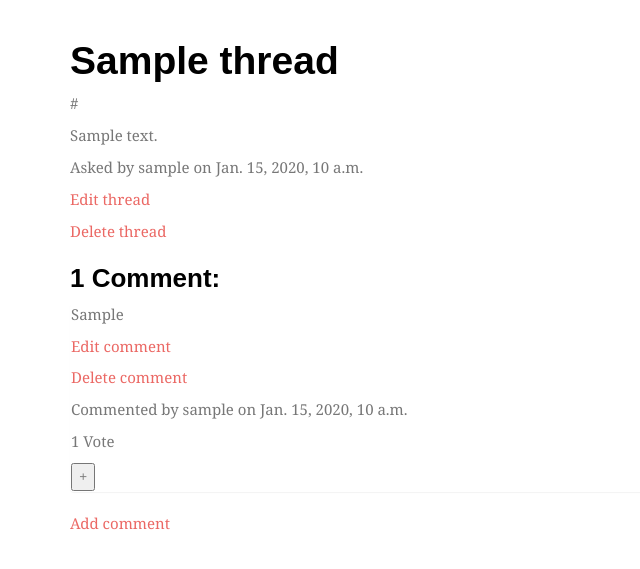
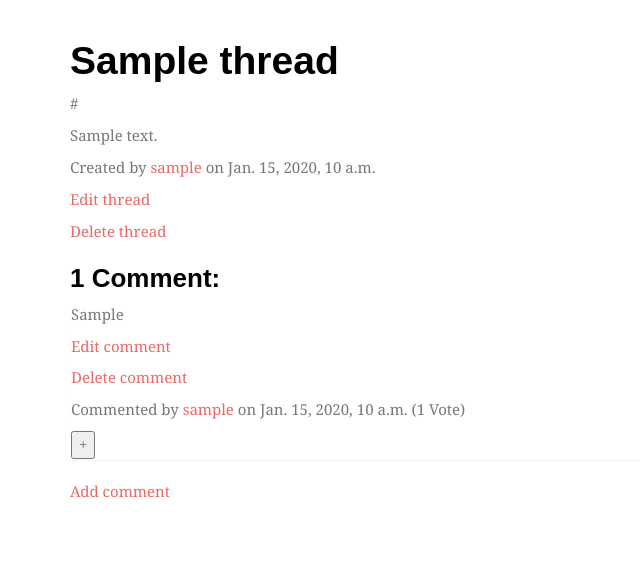
Before and after one commit to wfhorobinjr/forum_app, a Django app: page /thread/1/ in a window 1280 px wide. Shown: the part 61-630 px from the top of the page, without its empty margins (0-640 px from the left). Run offline with Django 3.2, Linux system fonts and the light colour scheme; a user stored in the database is signed in; tables that the repository leaves empty hold one stand-in row (values such as "Sample post"); parts of the project's set-up code (start-up, migrations or seed data) failed here and were passed over; some libraries are stand-ins or nearby versions; some web fonts are replaced.

Commit message:
Add user profile links

```diff
--- a/templates/thread/thread_detail.html
+++ b/templates/thread/thread_detail.html
@@ -3,7 +3,7 @@
 <h1>{{ thread.title }}</h1>
 <p>{{ thread.link }}</p>
 <p>{{ thread.text }}</p>
-<p>Asked by {{ thread.user.username }} on {{ thread.created_at }}</p>
+<p>Created by <a href="{% url 'user_detail' slug=thread.user.username %}">{{ thread.user.username }}</a> on {{ thread.created_at }}</p>
 {% if thread.user == user %}
 <p><a href="{% url 'thread_update' pk=thread.id %}">Edit thread</a></p>
 <p><a href="{% url 'thread_delete' pk=thread.id %}">Delete thread</a></p>
@@ -18,8 +18,7 @@
   <p><a href="{% url 'comment_update' thread_pk=thread.id comment_pk=comment.id %}">Edit comment</a></p>
   <p><a href="{% url 'comment_delete' thread_pk=thread.id comment_pk=comment.id %}">Delete comment</a></p>
   {% endif %}
-  <p>Commented by {{ comment.user.username }} on {{ comment.created_at }}</p>
-  <p>{{ comment.vote_set.all.count }} Vote{{ comment.vote_set.all.count|pluralize }}</p>
+  <p>Commented by <a href="{% url 'user_detail' slug=comment.user.username %}">{{ comment.user.username }}</a> on {{ comment.created_at }} ({{ comment.vote_set.all.count }} Vote{{ comment.vote_set.all.count|pluralize }})</p>
   <form method="post" action="{% url 'vote' %}">
     {% csrf_token %}
     <input type="hidden" name="comment" value="{{ comment.id }}" />
--- a/templates/thread/thread_list.html
+++ b/templates/thread/thread_list.html
@@ -3,7 +3,7 @@
 {% for thread in object_list %}
 <div class="panel">
   <h3><a href="{{ thread.get_absolute_url }}">{{ thread.title }}</a></h3>
-  <p>Created by {{ thread.user.username }} on {{ thread.created_at }}</p>
+  <p>Created by <a href="{% url 'user_detail' slug=thread.user.username %}">{{ thread.user.username }}</a> on {{ thread.created_at }}</p>
   <p>{{ thread.vote_set.all.count }} Vote{{ thread.vote_set.all.count|pluralize }}</p>
   <form method="post" action="{% url 'vote' %}">
     {% csrf_token %}
```
